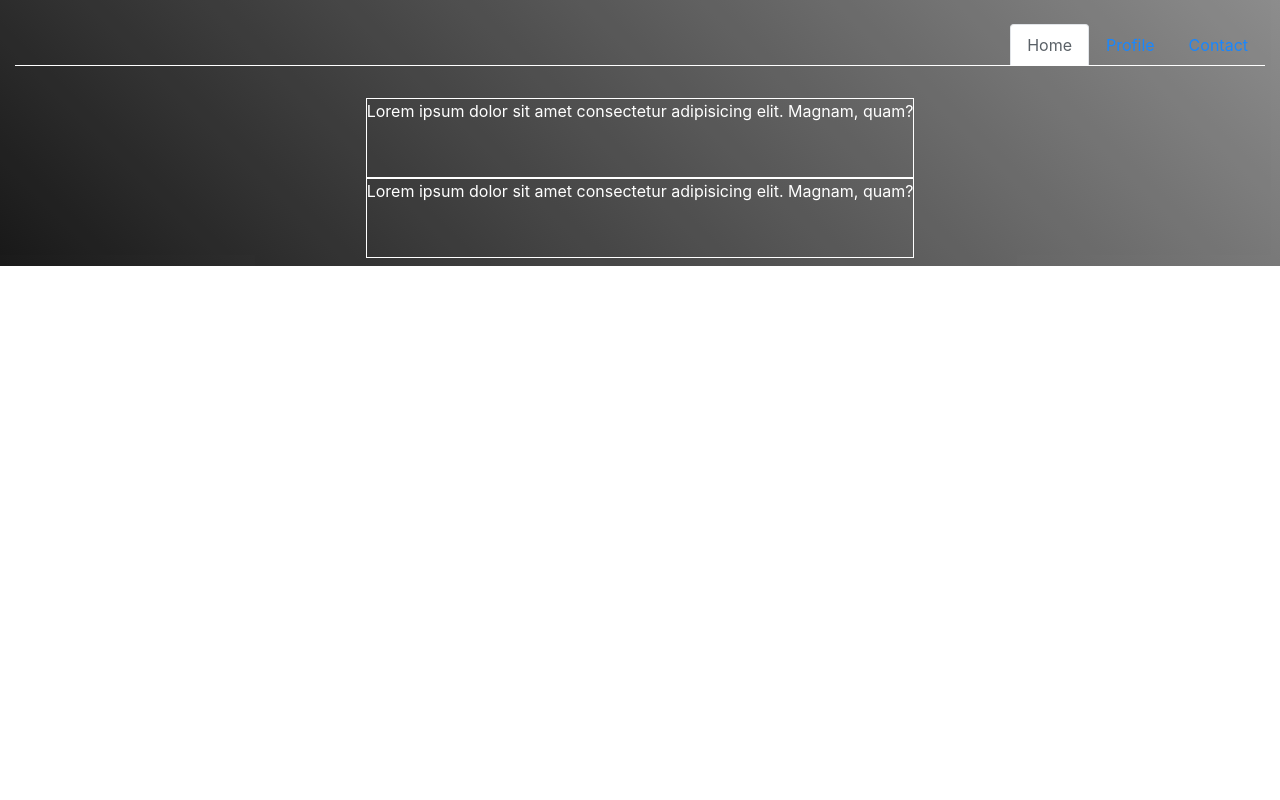
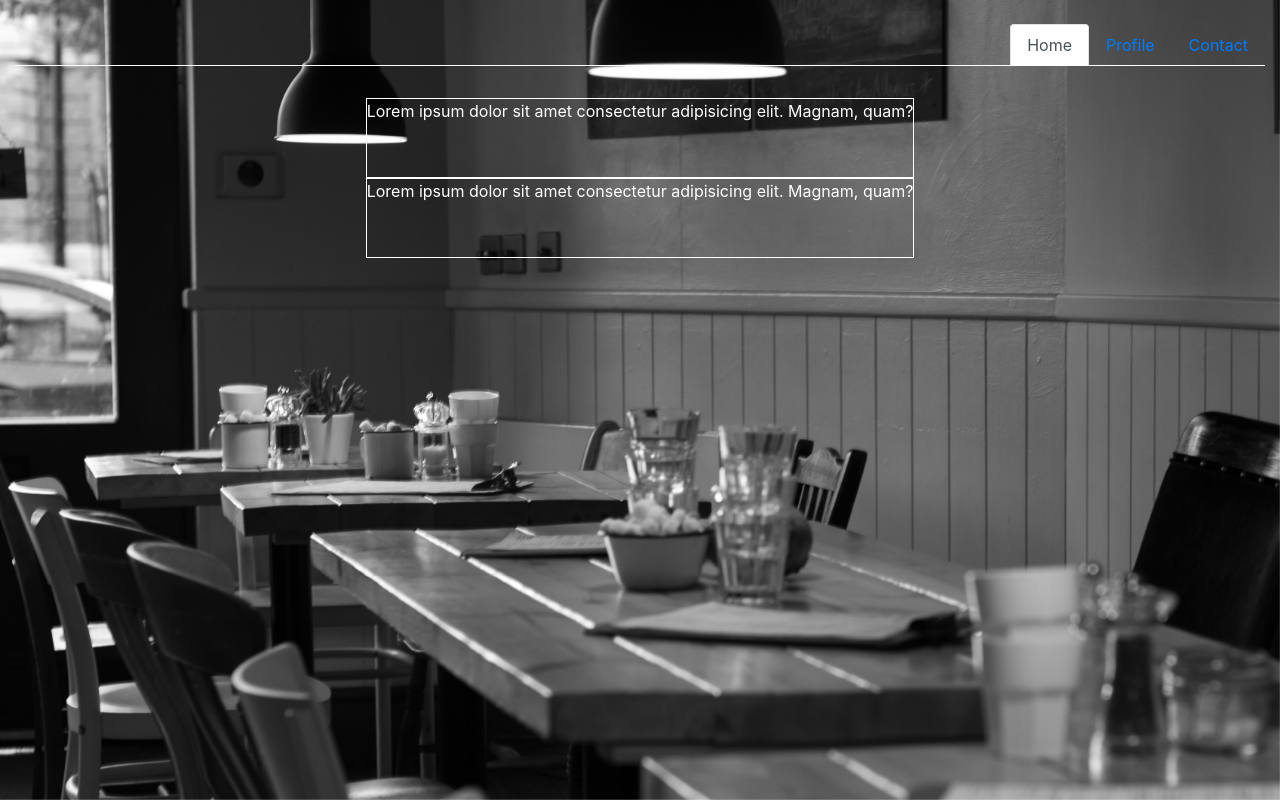
Before and after one commit to tundeiness/Restaurant, a website built with webpack: page dist/index.html in a window 1280 px wide. Built offline with nearby package versions, Linux system fonts and the light colour scheme.

Commit message:
add background image

```diff
--- a/src/style.css
+++ b/src/style.css
@@ -3,12 +3,17 @@
   /* background-color: forestgreen; */
   /* background:rgba(255,255,255,0.5); */
 
-  /* background: rgba(255, 255, 255, .5) url('/img/andy-falconer-unsplash.jpg') 0 0 no-repeat; */
+   background-image: url('/img/andy-falconer-unsplash.jpg');
+   background-size: cover;
+   background-repeat: no-repeat;
+   background-attachment: fixed;
+   background-position: center;
+   height: 100vh;
 
 
   /* background-size: auto 200%; */
-  background: linear-gradient(45deg, black, gray);
-  opacity: 0.9;
+  /* background: linear-gradient(45deg, black, gray); */
+  /* opacity: 0.9; */
 }
 
 .navy{
--- a/webpack.config.js
+++ b/webpack.config.js
@@ -10,15 +10,15 @@ module.exports = {
   module: {
     rules: [
       {
-        test: / \.js$ / ,
+        test: / \.js$ /,
         exclude: /(node_modules)/,
         use: {
           loader: 'babel-loader',
-          options:{
-            presets:['@babel/preset-env']
-          }
+          options: {
+            presets: ['@babel/preset-env'],
+          },
         },
-      }
-    ]
-  }
+      },
+    ],
+  },
 };
```
